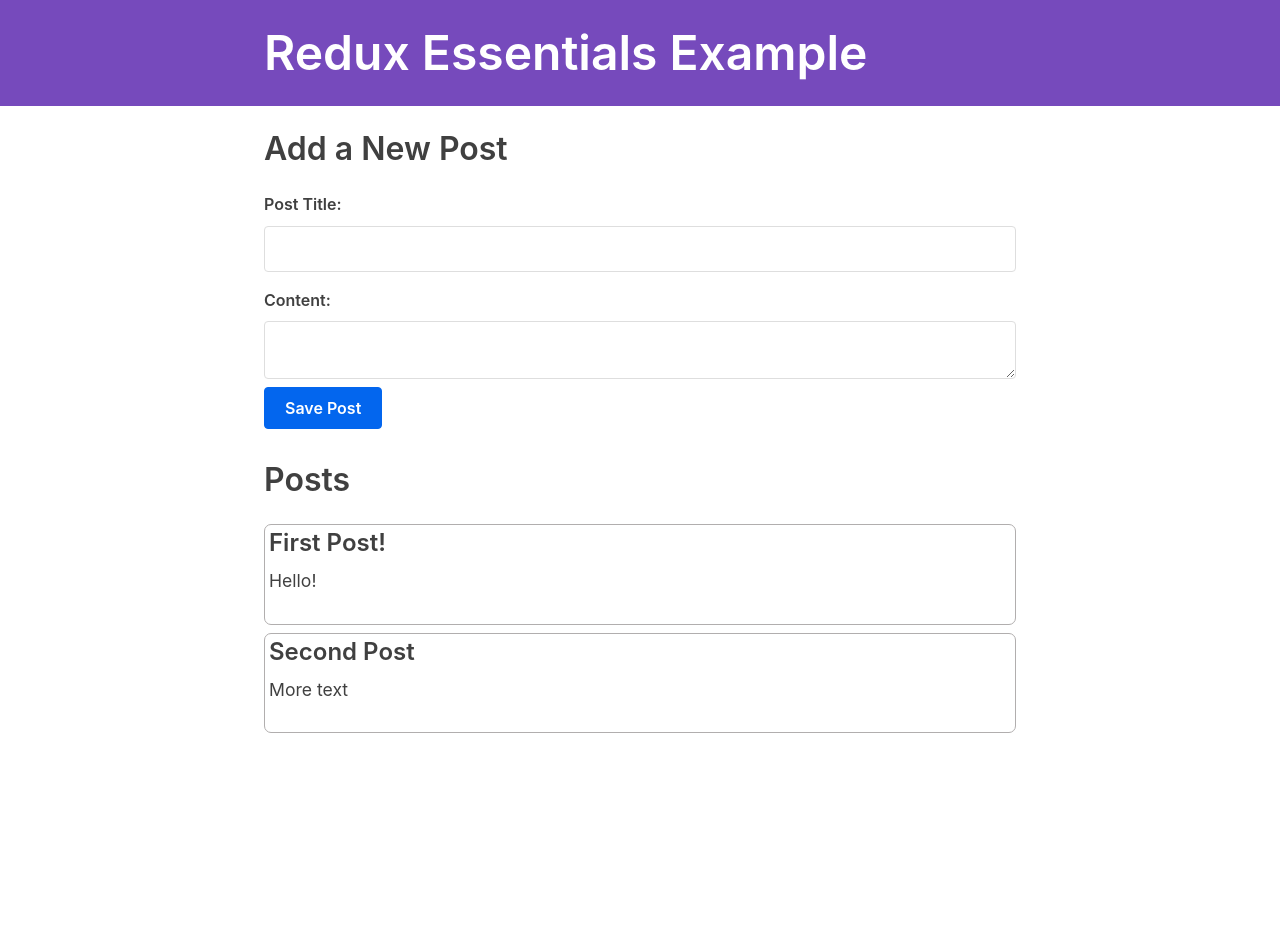
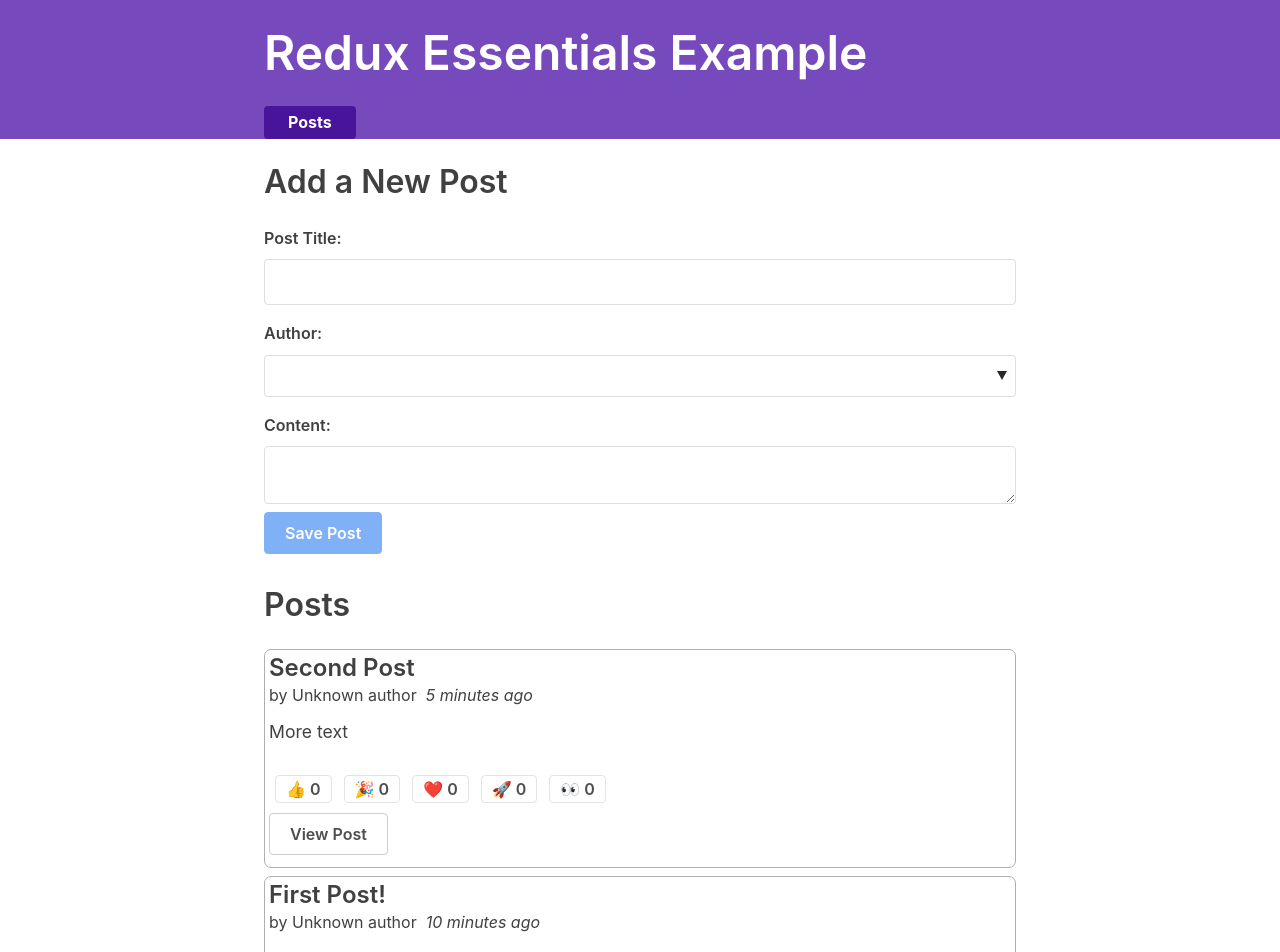
Before and after one commit to TerrenceMM2/Redux-Essentials-Tutorial, a React (Create React App) app: page / in a window 1280 px wide. Shown: the top 952 px of the page. Before the commit the page ends 800 px from the top, so only its background shows below. Built offline with nearby package versions, Linux system fonts and the light colour scheme; what @mswjs/data, mock-socket, txtgen would draw is missing.

Commit message:
feat: complete Part 4 of React Essential Tutorial

```diff
--- a/src/App.js
+++ b/src/App.js
@@ -9,6 +9,8 @@ import {
 import { Navbar } from './app/Navbar'
 import { PostsList } from './features/posts/PostsList'
 import { AddPostForm } from './features/posts/AddPostForm'
+import { SinglePostPage } from './features/posts/SinglePostPage'
+import { EditPostForm } from './features/posts/EditPostForm'
 
 function App() {
   return (
@@ -26,6 +28,8 @@ function App() {
               </React.Fragment>
             )}
           />
+          <Route exact path="/posts/:postId" component={SinglePostPage} />
+          <Route exact path="/editPost/:postId" component={EditPostForm} />
           <Redirect to="/" />
         </Switch>
       </div>
--- a/src/app/Navbar.js
+++ b/src/app/Navbar.js
@@ -1,4 +1,5 @@
 import React from 'react'
+import { Link } from 'react-router-dom'
 
 export const Navbar = () => {
   return (
@@ -7,7 +8,9 @@ export const Navbar = () => {
         <h1>Redux Essentials Example</h1>
 
         <div className="navContent">
-          <div className="navLinks"></div>
+          <div className="navLinks">
+            <Link to="/">Posts</Link>
+          </div>
         </div>
       </section>
     </nav>
--- a/src/app/store.js
+++ b/src/app/store.js
@@ -1,9 +1,11 @@
 import { configureStore } from '@reduxjs/toolkit'
 
 import postsReducer from '../features/posts/postsSlice'
+import usersReducer from '../features/users/usersSlice'
 
 export default configureStore({
   reducer: {
     posts: postsReducer,
+    users: usersReducer,
   },
 })
--- a/src/features/posts/AddPostForm.js
+++ b/src/features/posts/AddPostForm.js
@@ -1,32 +1,36 @@
 import React, { useState } from 'react'
-import { useDispatch } from 'react-redux'
-import { nanoid } from '@reduxjs/toolkit'
+import { useDispatch, useSelector } from 'react-redux'
 
 import { postAdded } from './postsSlice'
 
 export const AddPostForm = () => {
   const [title, setTitle] = useState('')
   const [content, setContent] = useState('')
+  const [userId, setUserId] = useState('')
 
   const dispatch = useDispatch()
 
+  const users = useSelector((state) => state.users)
+
   const onTitleChanged = (e) => setTitle(e.target.value)
   const onContentChanged = (e) => setContent(e.target.value)
+  const onAuthorChanged = (e) => setUserId(e.target.value)
 
   const onSavePostClicked = () => {
     if (title && content) {
-      dispatch(
-        postAdded({
-          id: nanoid(),
-          title,
-          content,
-        })
-      )
-
+      dispatch(postAdded(title, content, userId))
       setTitle('')
       setContent('')
     }
   }
+
+  const canSave = Boolean(title) && Boolean(content) && Boolean(userId)
+
+  const usersOptions = users.map((user) => (
+    <option key={user.id} value={user.id}>
+      {user.name}
+    </option>
+  ))
 
   return (
     <section>
@@ -40,6 +44,11 @@ export const AddPostForm = () => {
           value={title}
           onChange={onTitleChanged}
         />
+        <label htmlFor="postAuthor">Author:</label>
+        <select id="postAuthor" value={userId} onChange={onAuthorChanged}>
+          <option value=""></option>
+          {usersOptions}
+        </select>
         <label htmlFor="postContent">Content:</label>
         <textarea
           id="postContent"
@@ -47,7 +56,7 @@ export const AddPostForm = () => {
           value={content}
           onChange={onContentChanged}
         />
-        <button type="button" onClick={onSavePostClicked}>
+        <button type="button" onClick={onSavePostClicked} disabled={!canSave}>
           Save Post
         </button>
       </form>
--- /dev/null
+++ b/src/features/posts/EditPostForm.js
@@ -0,0 +1,56 @@
+import React, { useState } from 'react'
+import { useDispatch, useSelector } from 'react-redux'
+import { useHistory } from 'react-router-dom'
+
+import { postUpdated } from './postsSlice'
+
+export const EditPostForm = ({ match }) => {
+  const { postId } = match.params
+
+  const post = useSelector((state) =>
+    state.posts.find((post) => post.id === postId)
+  )
+
+  const [title, setTitle] = useState(post.title)
+  const [content, setContent] = useState(post.content)
+
+  const dispatch = useDispatch()
+  const history = useHistory()
+
+  const onTitleChanged = (e) => setTitle(e.target.value)
+  const onContentChanged = (e) => setContent(e.target.value)
+
+  const onSavePostClicked = () => {
+    if (title && content) {
+      dispatch(postUpdated({ id: postId, title, content }))
+      history.push(`/posts/${postId}`)
+    }
+  }
+
+  return (
+    <section>
+      <h2>Edit Post</h2>
+      <form>
+        <label htmlFor="postTitle">Post Title:</label>
+        <input
+          type="text"
+          id="postTitle"
+          name="postTitle"
+          placeholder="What's on your mind?"
+          value={title}
+          onChange={onTitleChanged}
+        />
+        <label htmlFor="postContent">Content:</label>
+        <textarea
+          id="postContent"
+          name="postContent"
+          value={content}
+          onChange={onContentChanged}
+        />
+      </form>
+      <button type="button" onClick={onSavePostClicked}>
+        Save Post
+      </button>
+    </section>
+  )
+}
--- /dev/null
+++ b/src/features/posts/PostAuthor.js
@@ -0,0 +1,10 @@
+import React from 'react'
+import { useSelector } from 'react-redux'
+
+export const PostAuthor = ({ userId }) => {
+  const author = useSelector((state) =>
+    state.users.find((user) => user.id === userId)
+  )
+
+  return <span>by {author ? author.name : 'Unknown author'}</span>
+}
--- a/src/features/posts/PostsList.js
+++ b/src/features/posts/PostsList.js
@@ -1,15 +1,35 @@
 import React from 'react'
 import { useSelector } from 'react-redux'
+import { Link } from 'react-router-dom'
+
+import { PostAuthor } from './PostAuthor'
+import { TimeAgo } from './TimeAgo'
+import { ReactionButtons } from './ReactionButtons'
 
 export const PostsList = () => {
   const posts = useSelector((state) => state.posts)
 
-  const renderedPosts = posts.map((post) => (
-    <article className="post-excerpt" key={post.id}>
-      <h3>{post.title}</h3>
-      <p className="post-content">{post.content.substring(0, 100)}</p>
-    </article>
-  ))
+  const orderedPosts = posts
+    .slice()
+    .sort((a, b) => b.date.localeCompare(a.date))
+
+  const renderedPosts = orderedPosts.map((post) => {
+    return (
+      <article className="post-excerpt" key={post.id}>
+        <h3>{post.title}</h3>
+        <div>
+          <PostAuthor userId={post.user} />
+          <TimeAgo timestamp={post.date} />
+        </div>
+        <p className="post-content">{post.content.substring(0, 100)}</p>
+
+        <ReactionButtons post={post} />
+        <Link to={`/posts/${post.id}`} className="button muted-button">
+          View Post
+        </Link>
+      </article>
+    )
+  })
 
   return (
     <section className="posts-list">
--- /dev/null
+++ b/src/features/posts/ReactionButtons.js
@@ -0,0 +1,33 @@
+import React from 'react'
+import { useDispatch } from 'react-redux'
+
+import { reactionAdded } from './postsSlice'
+
+const reactionEmoji = {
+  thumbsUp: '👍',
+  hooray: '🎉',
+  heart: '❤️',
+  rocket: '🚀',
+  eyes: '👀',
+}
+
+export const ReactionButtons = ({ post }) => {
+  const dispatch = useDispatch()
+
+  const reactionButtons = Object.entries(reactionEmoji).map(([name, emoji]) => {
+    return (
+      <button
+        key={name}
+        type="button"
+        className="muted-button reaction-button"
+        onClick={() =>
+          dispatch(reactionAdded({ postId: post.id, reaction: name }))
+        }
+      >
+        {emoji} {post.reactions[name]}
+      </button>
+    )
+  })
+
+  return <div>{reactionButtons}</div>
+}
--- /dev/null
+++ b/src/features/posts/SinglePostPage.js
@@ -0,0 +1,40 @@
+import React from 'react'
+import { useSelector } from 'react-redux'
+import { Link } from 'react-router-dom'
+
+import { PostAuthor } from './PostAuthor'
+import { TimeAgo } from './TimeAgo'
+import { ReactionButtons } from './ReactionButtons'
+
+export const SinglePostPage = ({ match }) => {
+  const { postId } = match.params
+
+  const post = useSelector((state) =>
+    state.posts.find((post) => post.id === postId)
+  )
+
+  if (!post) {
+    return (
+      <section>
+        <h2>Post not found!</h2>
+      </section>
+    )
+  }
+
+  return (
+    <section>
+      <article className="post">
+        <h2>{post.title}</h2>
+        <div>
+          <PostAuthor userId={post.user} />
+          <TimeAgo timestamp={post.date} />
+        </div>
+        <p className="post-content">{post.content}</p>
+        <ReactionButtons post={post} />
+        <Link to={`/editPost/${post.id}`} className="button">
+          Edit Post
+        </Link>
+      </article>
+    </section>
+  )
+}
--- /dev/null
+++ b/src/features/posts/TimeAgo.js
@@ -0,0 +1,17 @@
+import React from 'react'
+import { parseISO, formatDistanceToNow } from 'date-fns'
+
+export const TimeAgo = ({ timestamp }) => {
+  let timeAgo = ''
+  if (timestamp) {
+    const date = parseISO(timestamp)
+    const timePeriod = formatDistanceToNow(date)
+    timeAgo = `${timePeriod} ago`
+  }
+
+  return (
+    <span title={timestamp}>
+      &nbsp; <i>{timeAgo}</i>
+    </span>
+  )
+}
--- a/src/features/posts/postsSlice.js
+++ b/src/features/posts/postsSlice.js
@@ -1,20 +1,81 @@
 import { createSlice } from '@reduxjs/toolkit'
+import { nanoid } from '@reduxjs/toolkit'
+import { sub } from 'date-fns'
 
 const initialState = [
-  { id: '1', title: 'First Post!', content: 'Hello!' },
-  { id: '2', title: 'Second Post', content: 'More text' },
+  {
+    id: '1',
+    title: 'First Post!',
+    content: 'Hello!',
+    date: sub(new Date(), { minutes: 10 }).toISOString(),
+    reactions: {
+      thumbsUp: 0,
+      hooray: 0,
+      heart: 0,
+      rocket: 0,
+      eyes: 0,
+    },
+  },
+  {
+    id: '2',
+    title: 'Second Post',
+    content: 'More text',
+    date: sub(new Date(), { minutes: 5 }).toISOString(),
+    reactions: {
+      thumbsUp: 0,
+      hooray: 0,
+      heart: 0,
+      rocket: 0,
+      eyes: 0,
+    },
+  },
 ]
 
 const postsSlice = createSlice({
   name: 'posts',
   initialState,
   reducers: {
-    postAdded(state, action) {
-      state.push(action.payload)
+    postAdded: {
+      reducer(state, action) {
+        state.push(action.payload)
+      },
+      prepare(title, content, userId) {
+        return {
+          payload: {
+            id: nanoid(),
+            date: new Date().toISOString(),
+            title,
+            content,
+            user: userId,
+            reactions: {
+              thumbsUp: 0,
+              hooray: 0,
+              heart: 0,
+              rocket: 0,
+              eyes: 0,
+            },
+          },
+        }
+      },
+    },
+    postUpdated(state, action) {
+      const { id, title, content } = action.payload
+      const existingPost = state.find((post) => post.id === id)
+      if (existingPost) {
+        existingPost.title = title
+        existingPost.content = content
+      }
+    },
+    reactionAdded(state, action) {
+      const { postId, reaction } = action.payload
+      const existingPost = state.find((post) => post.id === postId)
+      if (existingPost) {
+        existingPost.reactions[reaction]++
+      }
     },
   },
 })
 
-export const { postAdded } = postsSlice.actions
+export const { postAdded, postUpdated, reactionAdded } = postsSlice.actions
 
 export default postsSlice.reducer
--- /dev/null
+++ b/src/features/users/usersSlice.js
@@ -0,0 +1,15 @@
+import { createSlice } from '@reduxjs/toolkit'
+
+const initialState = [
+  { id: '0', name: 'Tianna Jenkins' },
+  { id: '1', name: 'Kevin Grant' },
+  { id: '2', name: 'Madison Price' },
+]
+
+const usersSlice = createSlice({
+  name: 'users',
+  initialState,
+  reducers: {},
+})
+
+export default usersSlice.reducer
```
